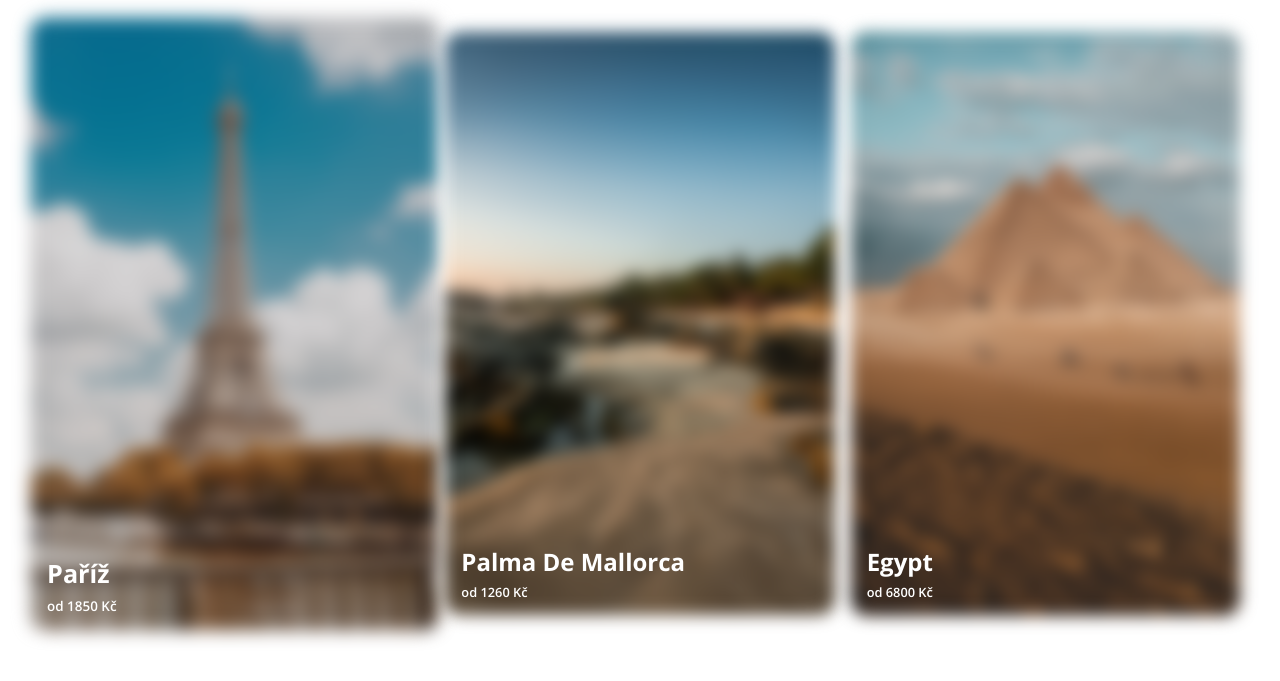
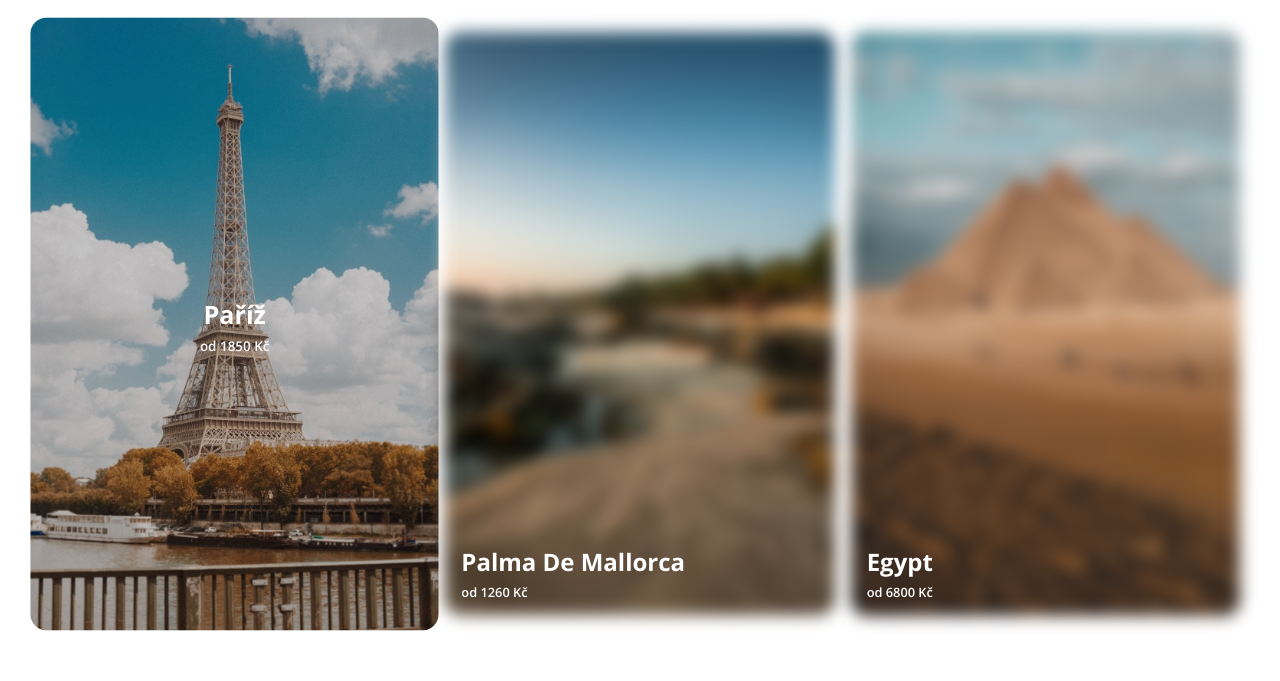
Before and after one commit to pslib-cz/2023-p2a-web-tur-cile-steveruu, a plain HTML site: page index.html in a window 1280 px wide. In both pictures the pointer is over the element 89 px from the left and 656 px from the top of the page. Shown: the part 85-766 px from the top of the page. Drawn offline with nearby package versions, Linux system fonts and the light colour scheme.

Commit message:
nejk tahkle

```diff
--- a/assets/css/style.css
+++ b/assets/css/style.css
@@ -48,24 +48,22 @@ figure:hover {
 
 .categories:has(.categories__item:hover) .categories__item-image:not(:hover){
     filter: blur(8px);
-
 }
 
-.categories:has(.categories__item:hover) .categories__item-image:not(:hover){
-    filter: blur(8px);
+.categories:has(.categories__item:hover) .categories__item:hover .categories__item-description {
+    bottom: 50%;
+    left: 50%;
+
+    text-align: center;
+
+    transform: translate(-50%, 50%);
+    transition: all 0.3s ease-in-out;
 }
 
 
 .categories__item-image {
     filter: brightness(0.9) saturate(1) contrast(1);
 }
-
-
-.categories__item-description:has(figure:hover) {
-    position: absolute;
-
-}
-
 
 
 /* TODO */
```
